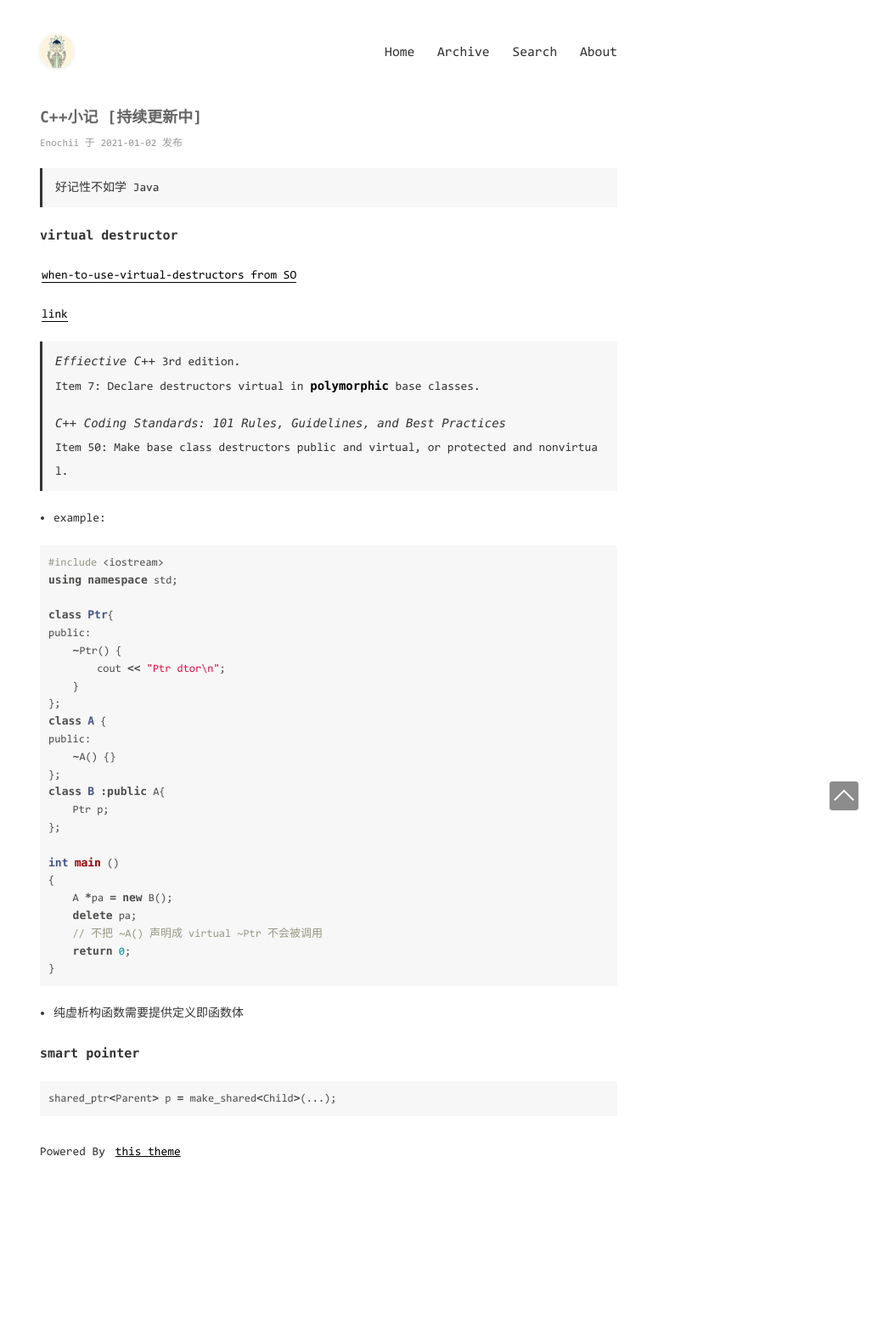
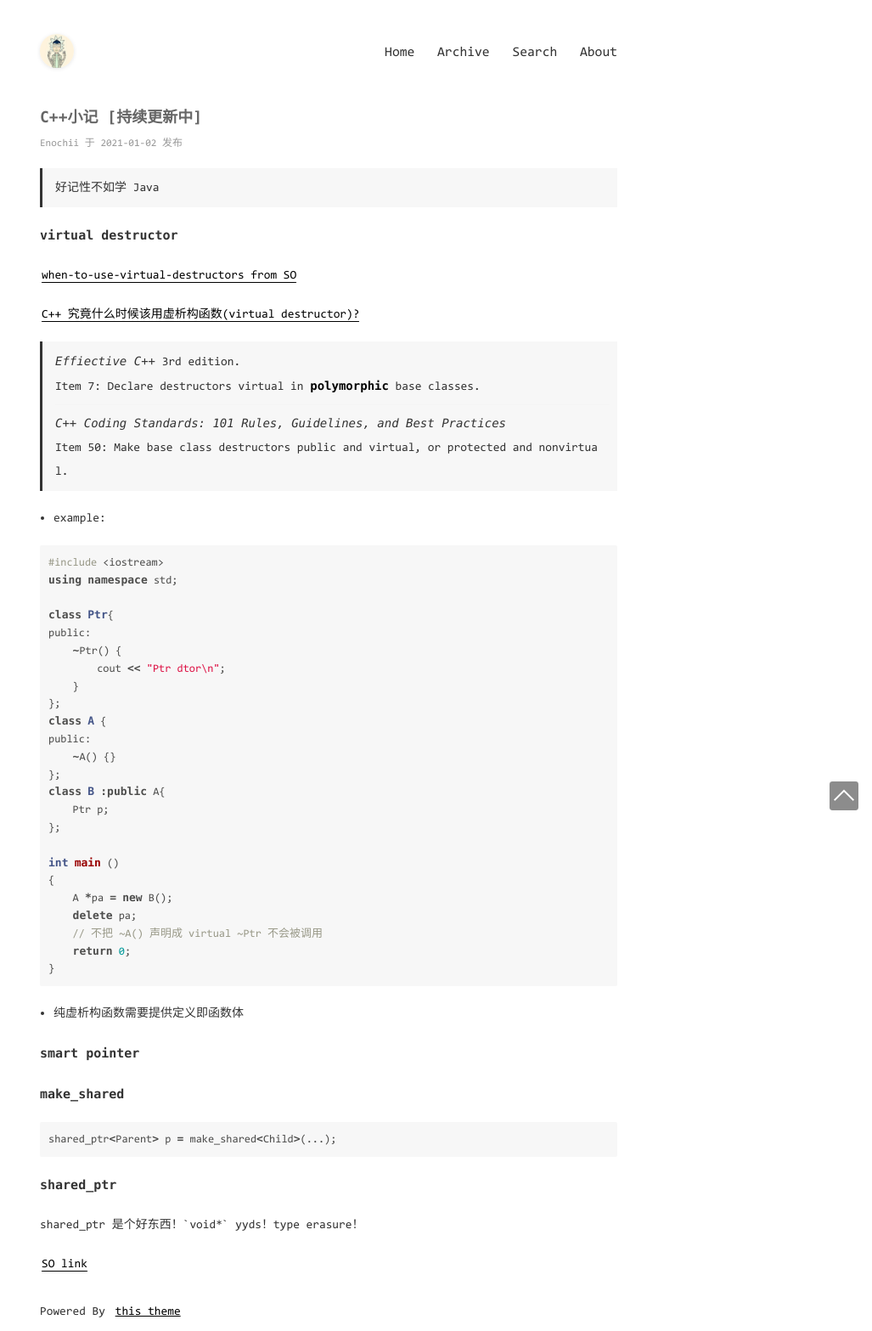
Before and after one commit to enochii/enochii.github.io, a Jekyll site: the page built from _posts/2021-1-2-C++-notes.md, in a window 1280 px wide. Shown: the whole page at 85% size, without its empty margins (253-1280 px from the left). Built offline with Jekyll 4.4.1, drawn with Linux system fonts in a browser that asks for light colours; comment, search, counter and statistics services are not loaded; before the commit the page ends 1379 px from its top, so only the background shows below that.

Commit message:
Update 2021-1-2-C++-notes.md

````diff
--- a/_posts/2021-1-2-C++-notes.md
+++ b/_posts/2021-1-2-C++-notes.md
@@ -10,7 +10,7 @@ categories: [Test]
 
 [when-to-use-virtual-destructors from SO](https://stackoverflow.com/questions/461203/when-to-use-virtual-destructors)
 
-[link]( C++ 究竟什么时候该用虚析构函数(virtual destructor)? - 陈硕的回答 - 知乎 https://www.zhihu.com/question/41538182/answer/91385502 )
+[C++ 究竟什么时候该用虚析构函数(virtual destructor)?](https://www.zhihu.com/question/41538182/answer/91385502 )
 
 >*Effiective C++* 3rd edition.
 >
@@ -55,6 +55,14 @@ int main ()
 
 ### smart pointer
 
+#### make_shared
+
 ```c++
 shared_ptr<Parent> p = make_shared<Child>(...);
 ```
+
+#### shared_ptr<void>
+
+shared_ptr<void> 是个好东西！`void*` yyds！type erasure！
+
+[SO link](https://stackoverflow.com/questions/5913396/why-do-stdshared-ptrvoid-work)
````
